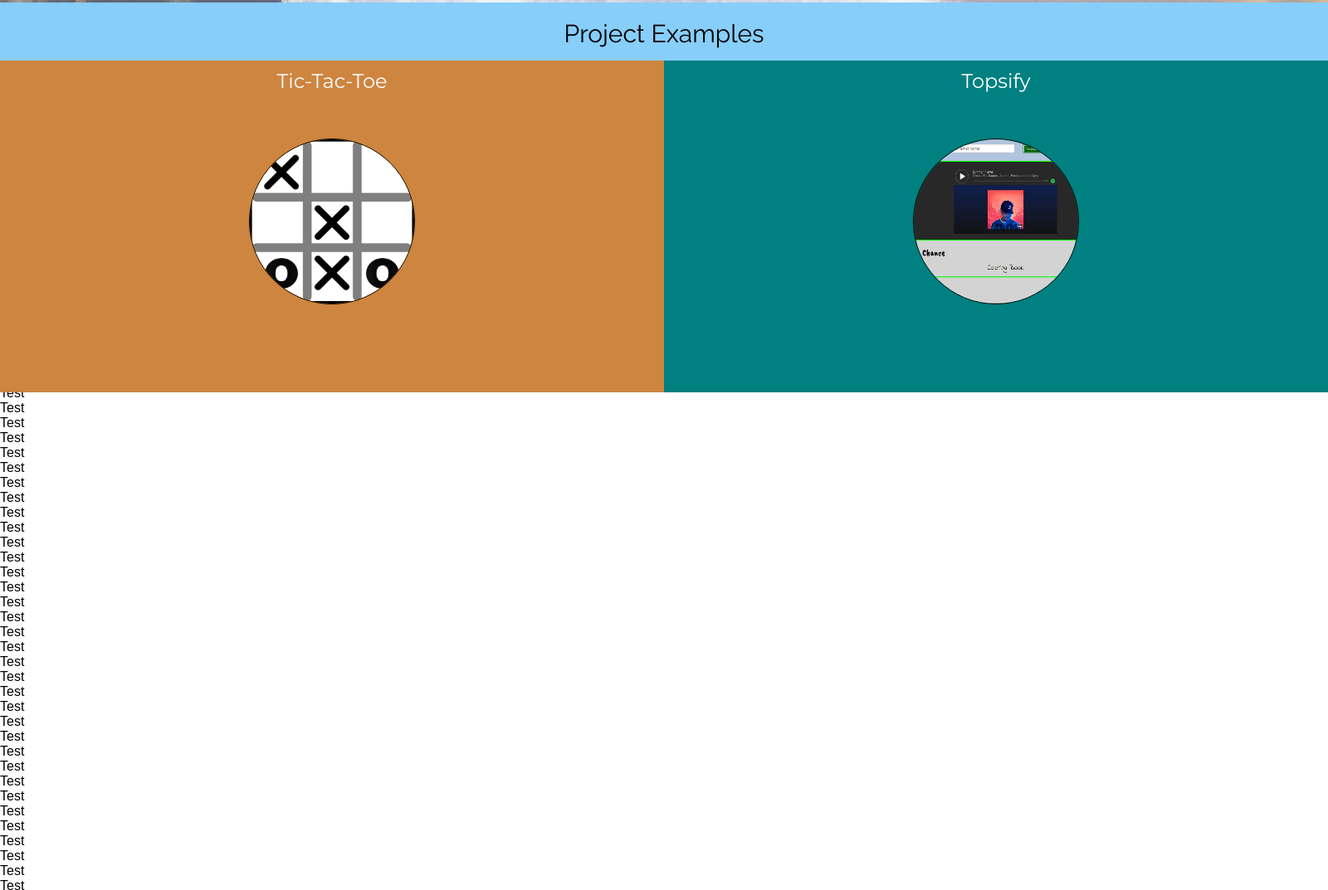
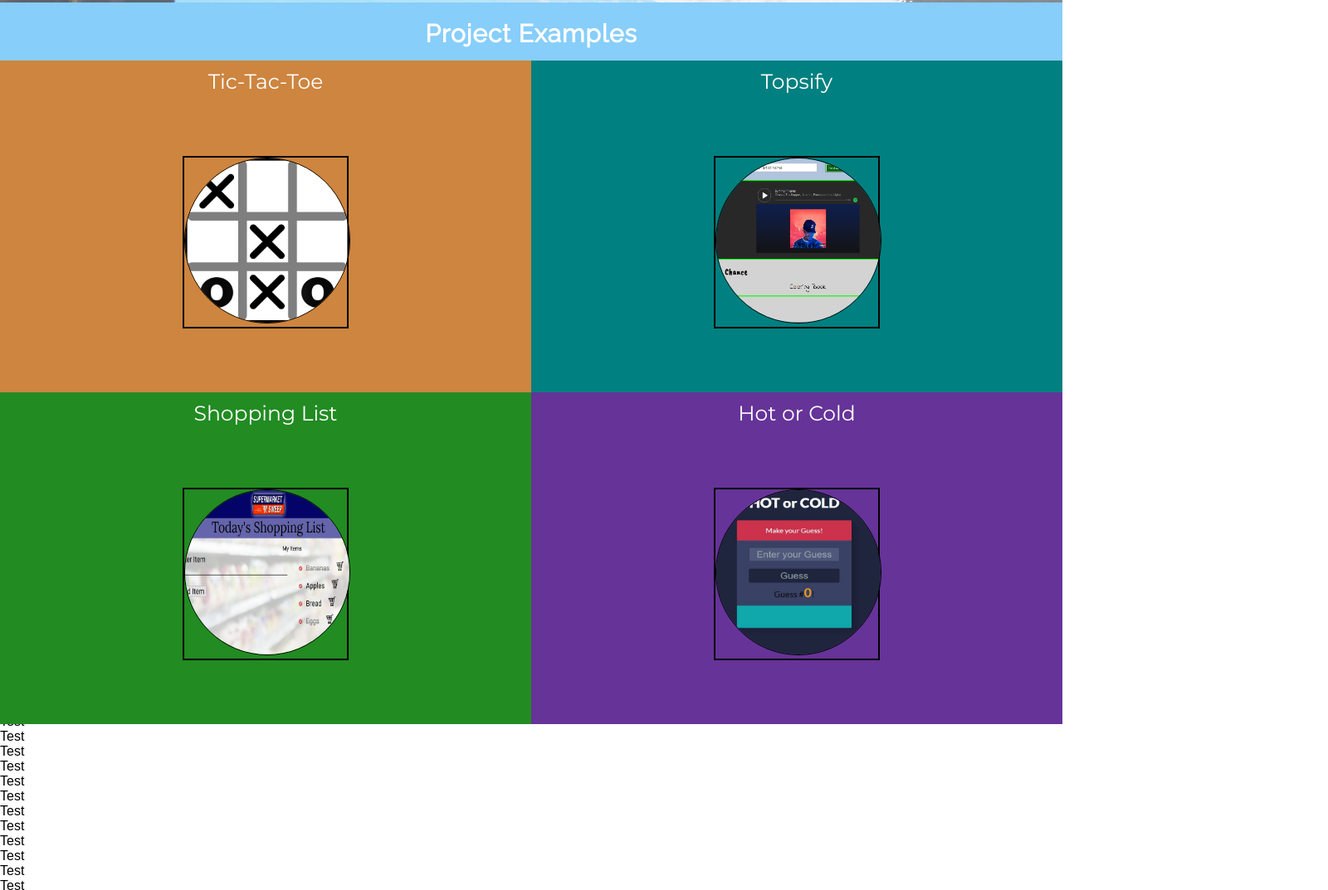
Before and after one commit to norskmatty/portfolio, a plain HTML site: page index.html in a window 1280 px wide. Shown: the part 597-1670 px from the top of the page at 83% size, 1600 px wide, since content can reach past the window. Drawn offline with Linux system fonts and the light colour scheme.

Commit message:
progress

```diff
--- a/css/style.css
+++ b/css/style.css
@@ -18,7 +18,7 @@ div, p {
 
 #top-backdrop {
 	background-image: url('../images/fjord.jpg');
-	width: 1600px;
+	width: 100%;
 	height: 600px;
 	background-size: cover;
 	background-repeat: no-repeat;
@@ -60,7 +60,7 @@ div, p {
 }
 
 #projects-banner {
-	width: 1600px;
+	width: 100%;
 	height: 70px;
 	background-color: lightskyblue;
 	font-family: 'Raleway', serif;
@@ -69,6 +69,9 @@ div, p {
 	top: 600px;
 	text-align: center;
 	padding: 20px;
+	color: white;
+	font-weight: bold;
+	letter-spacing: 0.03em;
 }
 
 #nextSection {
@@ -77,10 +80,20 @@ div, p {
 
 #firstprojectwrapper {
 	height: 400px;
-	width: 1600px;
+	width: 100%;
 	display: flex;
 	position: absolute;
 	top: 670px;
+	color: white;
+}
+
+#secondprojectwrapper {
+	height: 400px;
+	width: 100%;
+	display: flex;
+	position: absolute;
+	top: 1070px;
+	color: white;
 }
 
 #tictactoe {
@@ -89,22 +102,30 @@ div, p {
 	background-color: peru;
 }
 
-#firstprojectwrapper p {
+.imageposition {
+	margin-left: auto;
+	margin-right: auto;
+	width: 200px;
+	border: solid 2px black;
+}
+
+#firstprojectwrapper a, #secondprojectwrapper a {
+	height: 200px;
+	width: 200px;
+
+}
+
+#firstprojectwrapper p, #secondprojectwrapper p {
 	font-family: 'Montserrat', serif;
-	font-size: 24px;
+	font-size: 25px;
 	padding: 10px;
 	text-align: center;
-	color: white;
+	margin-bottom: 65px;
 }
 
-#tictacimage, #topsifyimage {
-	height: 200px;
-	width: 200px;
+#tictacimage, #topsifyimage, #shoppingimage, #hotorcoldimage {
 	border: solid 1px black;
 	border-radius: 100px;
-	display: block;
-	margin-left: 300px;
-	margin-top: 45px;
 }
 
 #topsify {
@@ -112,3 +133,15 @@ div, p {
 	width: 50%;
 	background-color: teal;
 }
+
+#shopping {
+	order: 1;
+	width: 50%;
+	background-color: forestgreen;
+}
+
+#hotorcold {
+	order: 2;
+	width: 50%;
+	background-color: rebeccapurple;
+}
--- a/index.html
+++ b/index.html
@@ -21,13 +21,22 @@
 	<div id="firstprojectwrapper">
 		<div id="tictactoe">
 			<p>Tic-Tac-Toe</p>
-			<a href="http://norskmatty.github.io/tic-tac-toe"><img id="tictacimage" src="images/tictactoe.JPG"></a>
+			<div class="imageposition"> <a href="http://norskmatty.github.io/tic-tac-toe"><img id="tictacimage" src="images/tictactoe.JPG" height=200 width=200></a> </div>
 		</div>
 		<div id="topsify">
 			<p> Topsify </p>
-			<a href="http://norskmatty.github.io/spotify"><img id="topsifyimage" src="images/topsify.JPG"></a>
+			<div class="imageposition"> <a href="http://norskmatty.github.io/spotify"><img id="topsifyimage" src="images/topsify.JPG" height=200 width=200></a> </div>
 		</div>
-
+	</div>
+	<div id="secondprojectwrapper">
+		<div id="shopping">
+			<p>Shopping List</p>
+			<div class="imageposition"> <a href="http://norskmatty.github.io/shopping"><img id="shoppingimage" src="images/shopping.jpg" height=200 width=200></a> </div>
+		</div>
+		<div id="hotorcold">
+			<p>Hot or Cold</p>
+			<div class="imageposition"> <a href="http://norskmatty.github.io/hotorcold"><img id="hotorcoldimage" src="images/hotorcold.jpg" height=200 width=200></a> </div>
+		</div>
 	</div>
 		<p> Test </p>
 		<p> Test </p>
```
Also changed, not shown: images/hotorcold.jpg (added), images/shopping.jpg (added).
